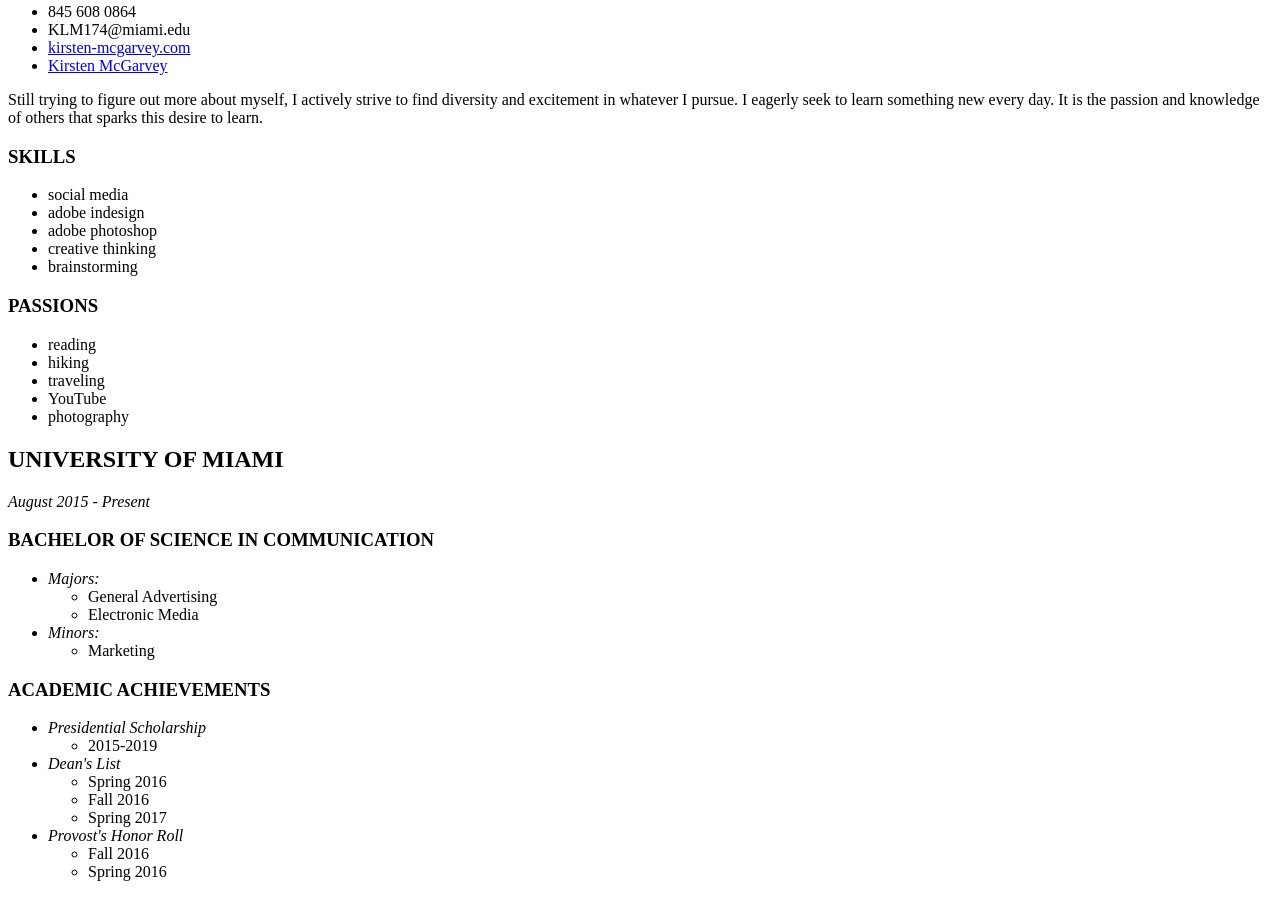
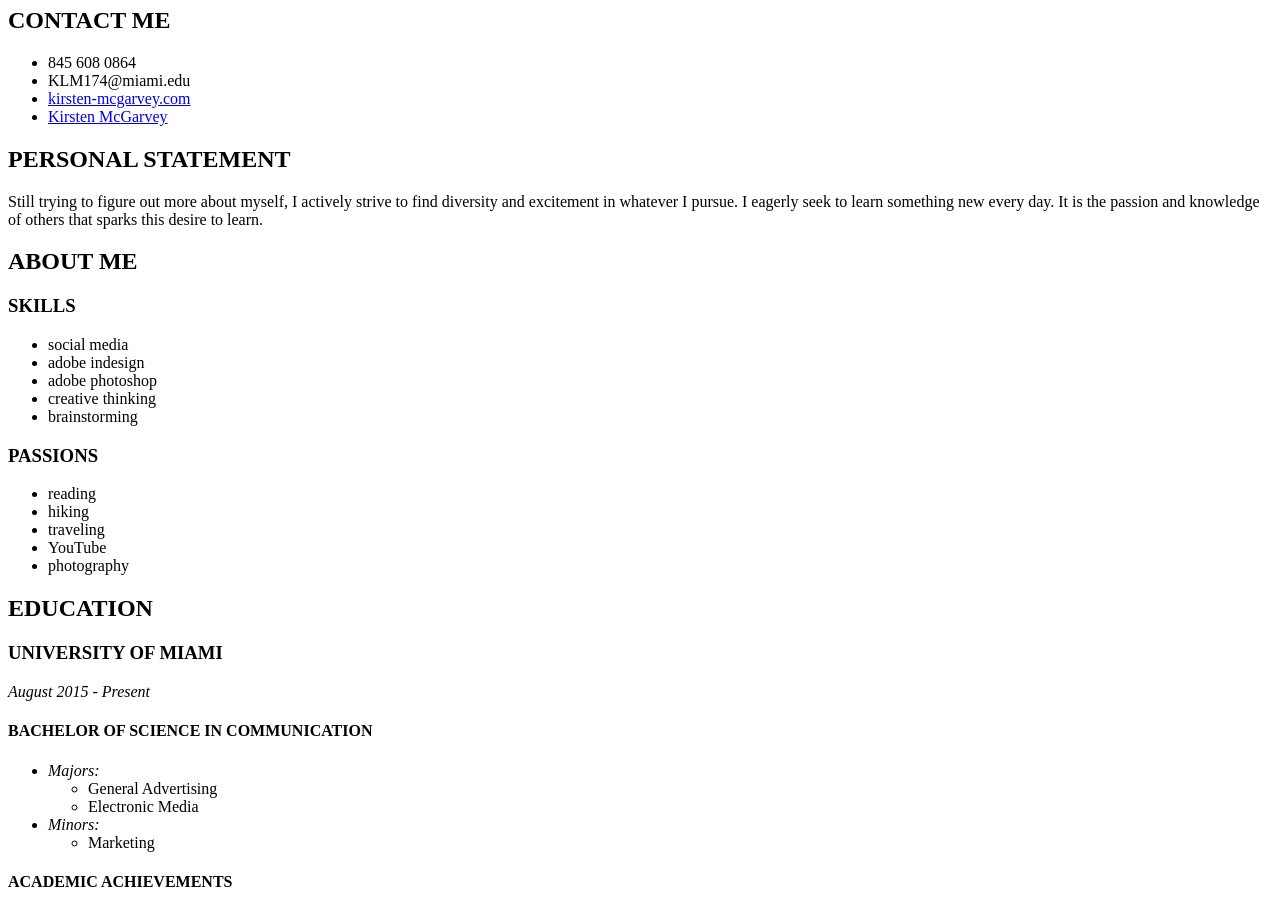
Before and after one commit to kirstenmcgarvey/kirstenmcgarvey.github.io, a plain HTML site: page resume.html in a window 1280 px wide. Shown: the part 695-1593 px from the top of the page. Drawn offline with Linux system fonts and the light colour scheme.

Commit message:
revised resume

```diff
--- a/resume.html
+++ b/resume.html
@@ -8,8 +8,8 @@
 
       <header>
         <h1>KIRSTEN MCGARVEY</h1>
-          <p><strong>ADVERTISING & ELECTRONIC MEDIA</strong></p>
-      </header>
+          <p><strong>ADVERTISING &amp; ELECTRONIC MEDIA</strong></p>
+
 
       <nav>
         <ul>
@@ -22,9 +22,10 @@
       </nav>
 
       <img src="logo.png" alt="Kirsten McGarvey Logo">
-
+  </header>
     <main>
       <section id="contact">
+        <h2>CONTACT ME</h2>
             <ul>
               <li>845 608 0864</li>
               <li>KLM174@miami.edu</li>
@@ -35,10 +36,11 @@
 
 
         <section id="personal">
-
+            <h2>PERSONAL STATEMENT</h2>
               <p>Still trying to figure out more about myself, I actively strive to find diversity and excitement in whatever I pursue. I eagerly seek to learn something new every day. It is the passion and knowledge of others that sparks this desire to learn.</p>
         </section>
         <section id="about">
+          <h2>ABOUT ME</h2>
           <article>
               <h3>SKILLS</h3>
               <ul>
@@ -62,10 +64,11 @@
       </section>
 
       <section id="education">
-          <h2>UNIVERSITY OF MIAMI</h2>
+          <h2>EDUCATION</h2>
+        <article>
+          <h3>UNIVERSITY OF MIAMI</h3>
           <p><em>August 2015 - Present</em></p>
-        <article>
-            <h3>BACHELOR OF SCIENCE IN COMMUNICATION</h3>
+            <h4>BACHELOR OF SCIENCE IN COMMUNICATION</h4>
               <ul>
                 <li><em>Majors:</em>
                   <ul>
@@ -82,7 +85,7 @@
             </article>
 
             <article>
-              <h3>ACADEMIC ACHIEVEMENTS</h3>
+              <h4>ACADEMIC ACHIEVEMENTS</h4>
                 <ul>
                   <li><em>Presidential Scholarship</em>
                     <ul>
```
